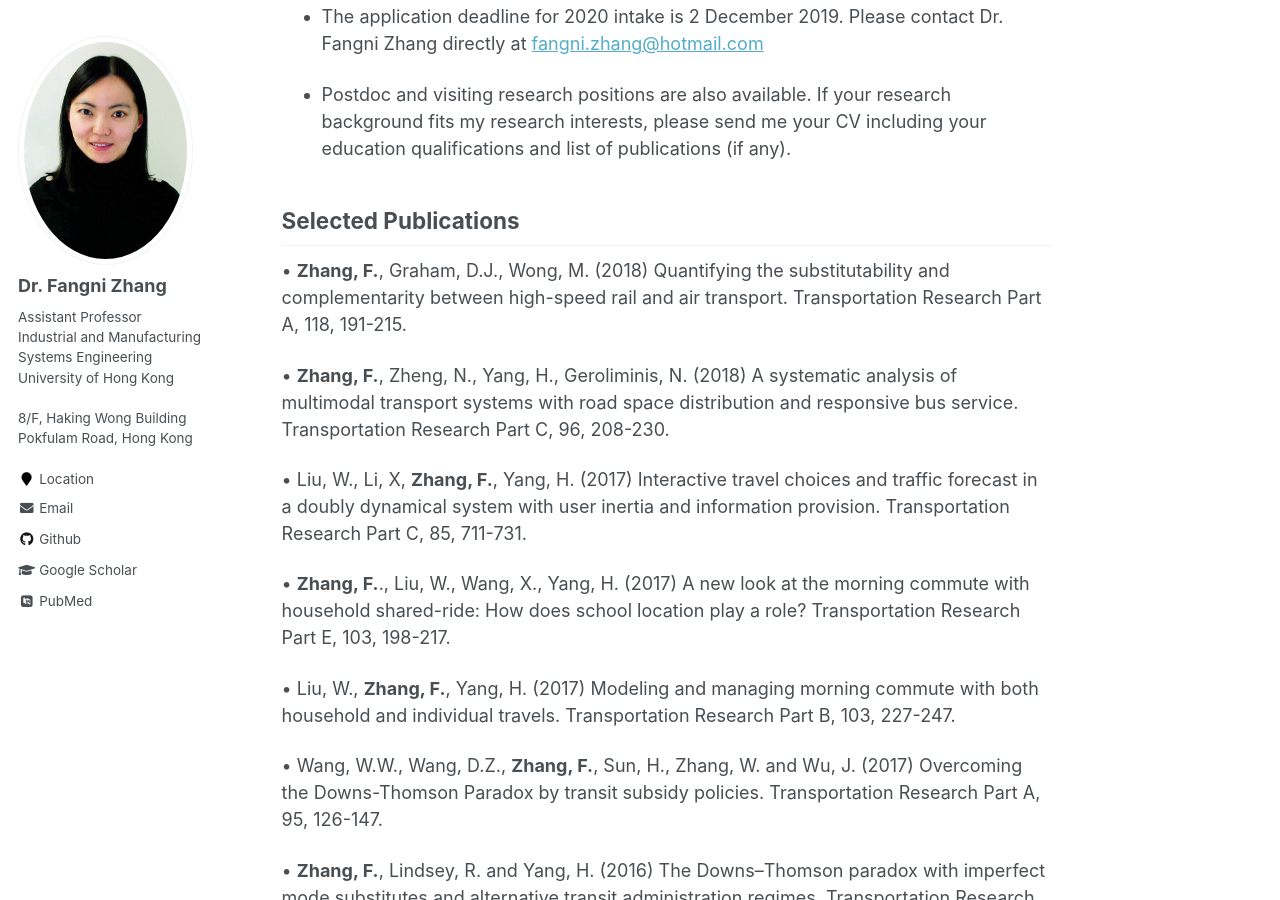
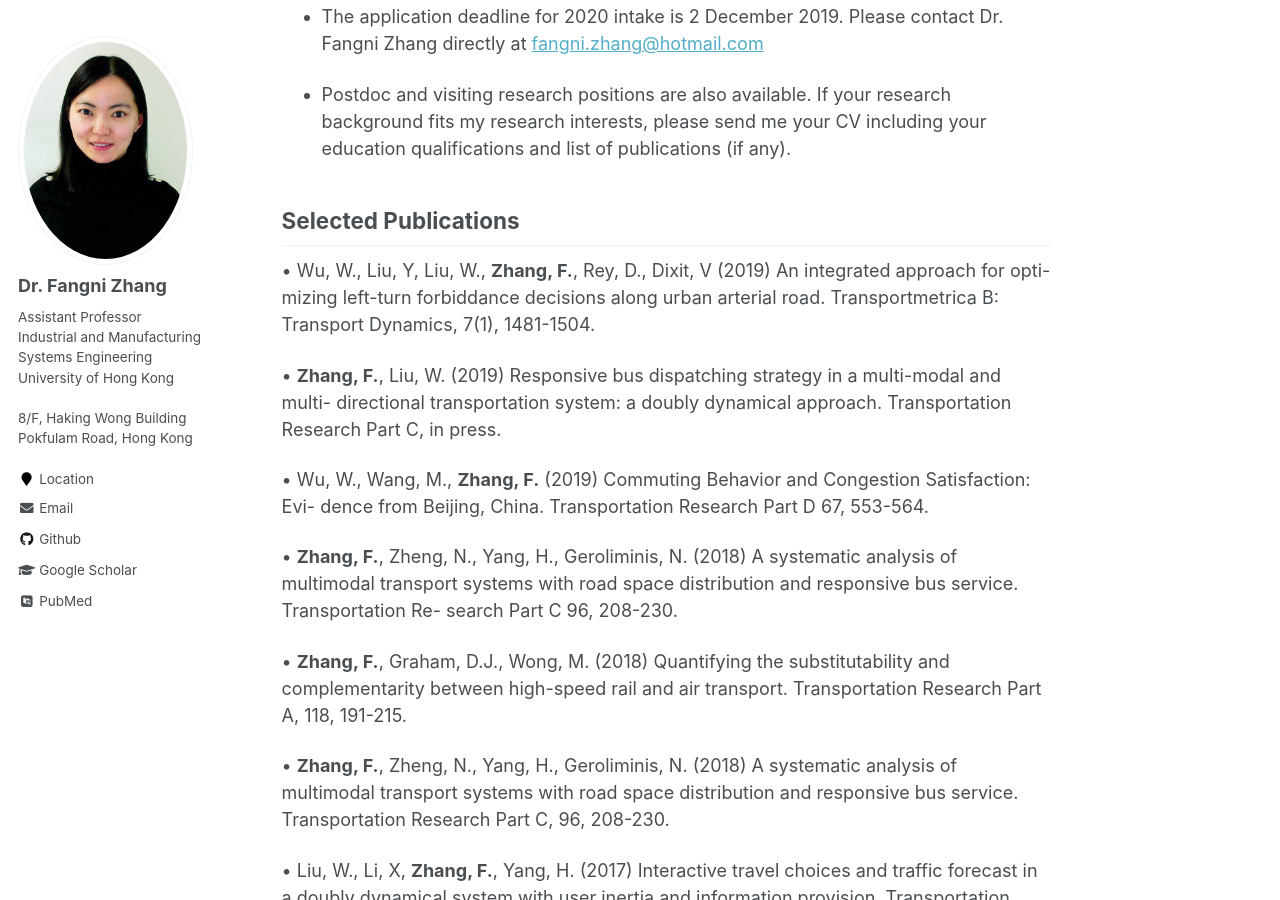
Before and after one commit to fangnizhang/fangnizhang.github.io, a Jekyll site: the page built from _pages/about.md, in a window 1280 px wide and 900 px high, scrolled down 1281 px. Built offline with Jekyll 4.4.1, drawn with Linux system fonts in a browser that asks for light colours; some web fonts are replaced.

Commit message:
Update about.md

```diff
--- a/_pages/about.md
+++ b/_pages/about.md
@@ -32,6 +32,14 @@ To learn more about the HKU Ph.D. programme, visit [https://www.gradsch.hku.hk/g
 
 Selected Publications
 ------
+• Wu, W., Liu, Y, Liu, W., **Zhang, F.**, Rey, D., Dixit, V (2019) An integrated approach for opti- mizing left-turn forbiddance decisions along urban arterial road. Transportmetrica B: Transport Dynamics, 7(1), 1481-1504.
+
+• **Zhang, F.**, Liu, W. (2019) Responsive bus dispatching strategy in a multi-modal and multi- directional transportation system: a doubly dynamical approach. Transportation Research Part C, in press.
+
+• Wu, W., Wang, M., **Zhang, F.** (2019) Commuting Behavior and Congestion Satisfaction: Evi- dence from Beijing, China. Transportation Research Part D 67, 553-564.
+
+• **Zhang, F.**, Zheng, N., Yang, H., Geroliminis, N. (2018) A systematic analysis of multimodal transport systems with road space distribution and responsive bus service. Transportation Re- search Part C 96, 208-230.
+
 • **Zhang, F.**, Graham, D.J., Wong, M. (2018) Quantifying the substitutability and complementarity between high-speed rail and air transport. Transportation Research Part A, 118, 191-215.
 
 • **Zhang, F.**, Zheng, N., Yang, H., Geroliminis, N. (2018) A systematic analysis of multimodal transport systems with road space distribution and responsive bus service. Transportation Research Part C, 96, 208-230.
```
